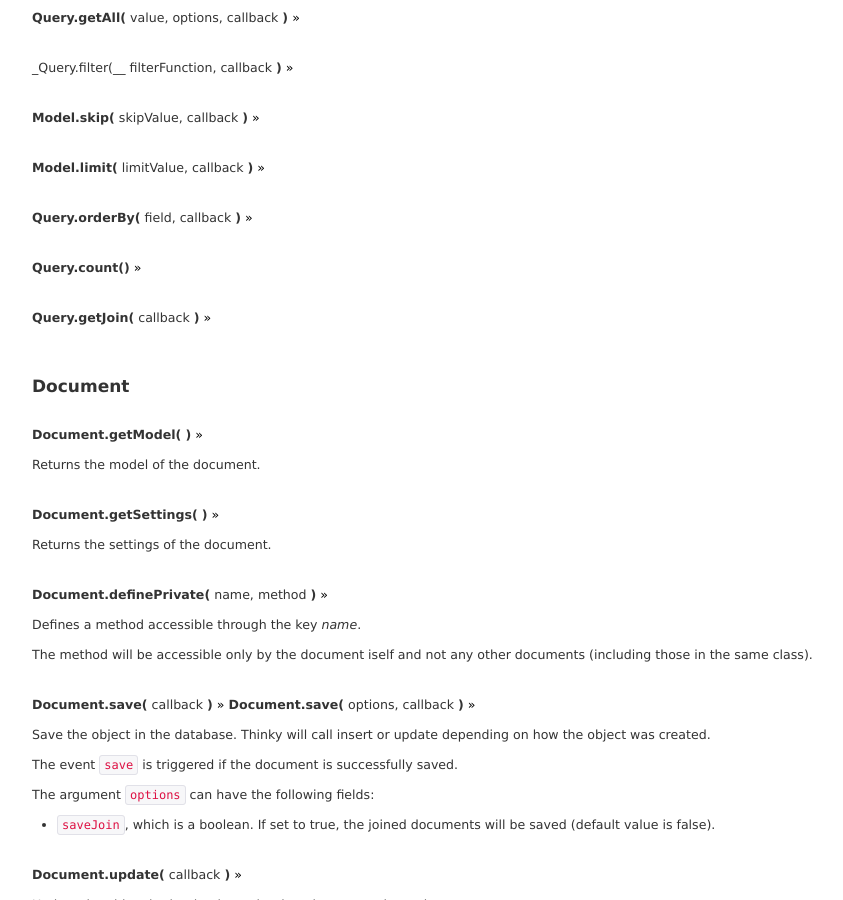
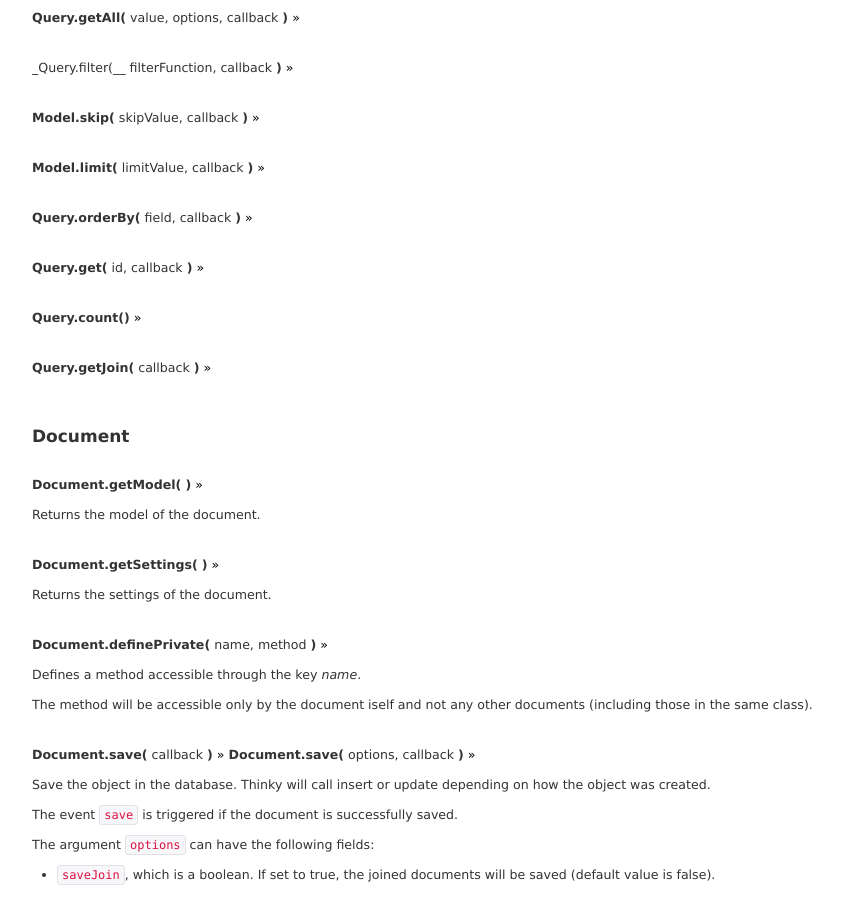
Before and after one commit to neumino/thinky, a Jekyll site: the page built from documentation.md, in a window 1280 px wide and 900 px high, scrolled down 8769 px. Shown: the whole window, without its empty margins (158-1001 px from the left). Built offline with Jekyll 4.4.1, drawn with Linux system fonts in a browser that asks for light colours; Markdown is read by kramdown in place of the engine named in the settings.

```diff
--- a/documentation.md
+++ b/documentation.md
@@ -562,15 +562,19 @@
 
 
 <a id="query.skip" class="anchor"></a>
-__Model.skip(__ skipValue, callback  __)__ [»](#model.skip)
+__Model.skip(__ skipValue, callback  __)__ [»](#query.skip)
 
 
 <a id="query.limit" class="anchor"></a>
-__Model.limit(__ limitValue, callback  __)__ [»](#model.limit)
+__Model.limit(__ limitValue, callback  __)__ [»](#query.limit)
 
 
 <a id="query.orderby" class="anchor"></a>
-__Query.orderBy(__ field, callback  __)__ [»](#model.orderby)
+__Query.orderBy(__ field, callback  __)__ [»](#query.orderby)
+
+
+<a id="query.delete" class="anchor"></a>
+__Query.get(__ id, callback __)__ [»](#query.delete)
 
 
 <a id="query.count" class="anchor"></a>
```
